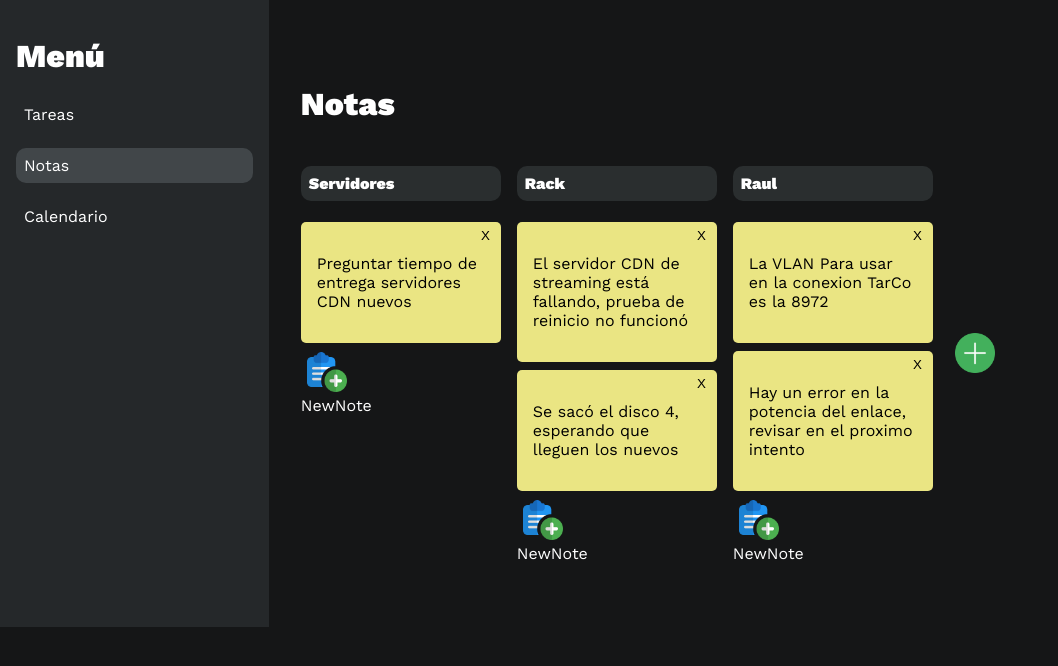
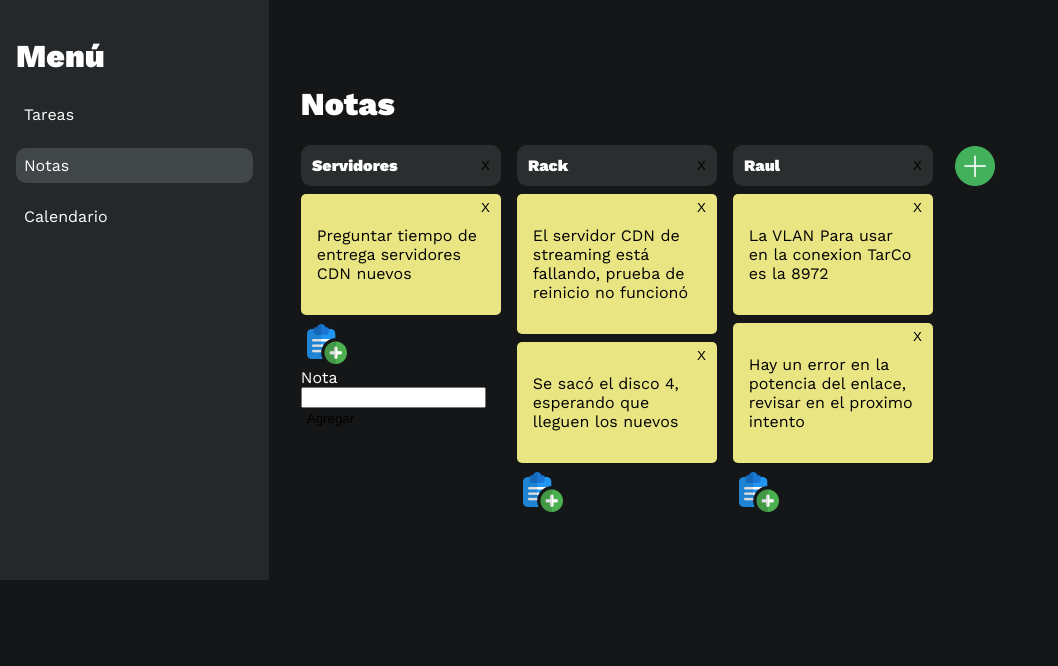
Before and after one commit to matiasabarca49/Proyecto-GestorDeTareas-React, a React (Create React App) app: page /Notes in a window 1280 px wide. Both pictures are taken after a click on the button 326 px from the left and 373 px from the top of the page. Shown: the top 666 px of the page, without its empty margins (0-1058 px from the left). Built offline with nearby package versions, Linux system fonts and the light colour scheme.

Commit message:
Ahora se puede agregar y eliminar notas + Agregar temas en la pestaña Notas

```diff
--- a/src/components/container/Notes/NewNote.jsx
+++ b/src/components/container/Notes/NewNote.jsx
@@ -1,8 +1,32 @@
-import React from 'react'
+import React, { useState } from 'react'
+import { addNoteToBase } from '../../../data/basededatos'
 
-const NewNote = () => {
+const NewNote = ( { note, renderNotes, setRenderNotes } ) => {
+
+  const [addNewNote, setAddNewNote] = useState(false)
+  const [text, setText] = useState("")
+
+  const handleNewNote = () =>{
+
+    const newNota = {
+      text: text
+    }
+    addNoteToBase( note.name, newNota )
+    setRenderNotes(!renderNotes )
+    setAddNewNote(false)
+  }
+
   return (
-    <div>NewNote</div>
+    <div>
+      <button onClick={ () => setAddNewNote(!addNewNote) }> <img src="../img/addNote.png" alt="Agregar" style={{color:"#fff"}} /> </button>
+      {addNewNote &&
+            <form action="" onSubmit={ (e) => e.preventDefault()   }>
+                <label htmlFor=""> Nota </label>
+                <input type="text" onChange={ (e) =>  setText(e.target.value)} value={ text }/>
+                <button  onClick={ handleNewNote } > Agregar </button>
+            </form>
+      }
+    </div>
   )
 }
 
--- a/src/components/container/Notes/NewTheme.jsx
+++ b/src/components/container/Notes/NewTheme.jsx
@@ -1,23 +1,42 @@
 import React, { useState } from 'react'
+import { addThemeToBase } from '../../../data/basededatos'
 
 
-const NewTheme = () => {
+const NewTheme = ( {setAddNewTheme } ) => {
 
-    const [addNote, setAddNote] = useState(false)
+  const [theme, setTheme] = useState("")
+  const [text, setText] = useState()
+  const [addNote, setAddNote] = useState(false)
+
+  const handleAddTheme = () =>{
+    const newTheme = {
+      name: theme,
+      Notas: text
+      ? [{
+        id: Date.now(),
+        text: text
+      } ]
+      : []
+    }
+    addThemeToBase(newTheme)
+    setAddNewTheme(false)
+
+  }
 
   return (
     <div className='NewTheme'>
             <form action="" onSubmit={  (e )=> e.preventDefault()  } >
+                <button style={{color:"#fff"}} onClick={ () => setAddNewTheme(false) }>X</button>
                 <label htmlFor="">Nombre del tema</label>
-                <input type="text" />
+                <input type="text"  onChange={ (e) => setTheme(e.target.value) } value={ theme } />
                 <button onClick={ ()=> setAddNote(!addNote) }>Agregar Nota</button>
                 {addNote &&
                     <div>
-                        <textarea name="" id="" cols="30" rows="10"></textarea>
+                        <textarea name="" id="" cols="30" rows="10" onChange={ (e) => setText(e.target.value) } value={ text }/>
                     </div>
 
                 }
-                <input type="submit" value='agregar' />
+                <input type="submit" value='Agregar' onClick={ handleAddTheme } />
             </form>
     </div>
   )
--- a/src/components/container/Notes/NotesContainer.jsx
+++ b/src/components/container/Notes/NotesContainer.jsx
@@ -1,5 +1,5 @@
 import React, { useEffect, useState } from 'react'
-import { getNotesBase } from '../../../data/basededatos';
+import { getNotesBase, deleteNoteFromBase } from '../../../data/basededatos';
 import NewNote from './NewNote';
 import NewTheme from './NewTheme';
 
@@ -7,7 +7,7 @@ const NotesContainer = () => {
 
   const [notes, setNotes] = useState()
   const [charge,setCharge] = useState(false)
-  const [addNewNote, setAddNewNote] = useState(false)
+  const [renderNotes, setRenderNotes] = useState(false)
   const [addNewTheme, setAddNewTheme] = useState(false)
 
   useEffect(() => {
@@ -21,7 +21,6 @@ const NotesContainer = () => {
 
     }, [])
 
-    console.log(notes)
 
   return (
     <div className='NotesContainer'>
@@ -32,19 +31,24 @@ const NotesContainer = () => {
           <div className='NotesContainer__contNotes'>
               {notes.map( (contNota,index) => (
               <div key={index} className=' NotesContainer__title'>
-                <h4>{contNota.name}</h4>
+                <div className='NotesContainer__theme'>
+                  <h4>{contNota.name}</h4>
+                  <button >X</button>
+                </div>
                 {contNota.Notas.map(  (nota,index) => (
                   <div key={index} className='NotesContainer__note'>
-                    <button>X</button>
+                    <button  onClick={ () => {
+                      deleteNoteFromBase( contNota.name, nota.id )
+                      setRenderNotes(!renderNotes)
+                      } }>X</button>
                     <p>{nota.text}</p>
                   </div>
                 ) )}
-                <button onClick={ () => setAddNewNote(!addNewNote) } ><img src="../img/addNote.png" alt="Agregar" style={{color:"#fff"}} /></button>
-                {addNewNote && <NewNote /> }
+                <NewNote note={ contNota } setRenderNotes={ setRenderNotes } renderNotes={ renderNotes }/>
               </div>
           ))}
           <button onClick={ ()=> setAddNewTheme( !addNewTheme ) }><img src="../img/addNoteTheme.png" alt="Agregar" /></button>
-          {addNewTheme && <NewTheme />}
+          {addNewTheme && <NewTheme setAddNewTheme={ setAddNewTheme } />}
           </div>
         : <h3>Cargando...</h3>
         }
--- a/src/data/basededatos.js
+++ b/src/data/basededatos.js
@@ -64,9 +64,9 @@ const taskDataBase= [
 ]
 
 const notesDataBase =[
-    {name : "Servidores", Notas: [ {text: "Preguntar tiempo de entrega servidores CDN nuevos"} ]},
-    {name : "Rack", Notas: [ {text: "El servidor CDN de streaming está fallando, prueba de reinicio no funcionó"}, {text: "Se sacó el disco 4, esperando que lleguen los nuevos"} ]},
-    {name : "Raul", Notas: [ {text: "La VLAN Para usar en la conexion TarCo es la 8972"}, {text: "Hay un error en la potencia del enlace, revisar en el proximo intento"} ]}
+    {name : "Servidores", Notas: [ {id: 1, text: "Preguntar tiempo de entrega servidores CDN nuevos"} ]},
+    {name : "Rack", Notas: [ {id: 2, text: "El servidor CDN de streaming está fallando, prueba de reinicio no funcionó"}, {id: 3, text: "Se sacó el disco 4, esperando que lleguen los nuevos"} ]},
+    {name : "Raul", Notas: [ {id:4 ,text: "La VLAN Para usar en la conexion TarCo es la 8972"}, {id: 5, text: "Hay un error en la potencia del enlace, revisar en el proximo intento"} ]}
 ]
 
 //==============================================================================================================
@@ -94,7 +94,6 @@ export const deleteTask = (ID) => {
 
 export const addTaskToBase = (task) =>{
     taskDataBase.push(task)
-    console.log("Tarea agregada")
 }
 
 //Metodos para sección NOTAS
@@ -102,3 +101,19 @@ export const addTaskToBase = (task) =>{
 export const getNotesBase = new Promise((resolve, reject) => {
     notesDataBase ? resolve(notesDataBase) : reject("Error la base de datos se encuentra vacia")
 })
+
+export const addThemeToBase = ( newTheme ) =>{
+    notesDataBase.push( newTheme )
+}
+
+export const addNoteToBase = ( theme, newNota) =>{
+    const themeFound = notesDataBase.find(  nota => nota.name === theme )
+    newNota.id = Date.now()
+    themeFound.Notas.push(newNota)
+}
+
+export const deleteNoteFromBase = ( theme ,ID) => {
+    const themeToDelete = notesDataBase.find(  nota => nota.name === theme )
+    const noteFound = themeToDelete.Notas.find( nota => nota.id === parseFloat(ID)  )
+    themeToDelete.Notas.splice( themeToDelete.Notas.indexOf(noteFound), 1  )
+}
--- a/src/styles/components/Notes/_notesContainer.scss
+++ b/src/styles/components/Notes/_notesContainer.scss
@@ -3,6 +3,7 @@
         display: flex;
         gap: 1rem;
         button{
+            align-self: flex-start;
             background-color: transparent;
             border: none;
             cursor: pointer;
@@ -16,11 +17,24 @@
     }
     &__title{
         width: 200px;
+
+    }
+    &__theme{
+
+        display: flex;
+        justify-content: space-between;
+        background-color: #2a2e2f;
+        border-radius: 10px;
+        margin-bottom: 0.5rem;
         h4{
-            background-color: #2a2e2f;
-            border-radius: 10px;
-            padding: 0.5rem;
+            margin: 0;
+            padding: 0.7rem;
         }
+        button{
+            align-self: center;
+            margin-right: 5px;
+        }
+
     }
     &__note{
         background-color: #eae583;
```
